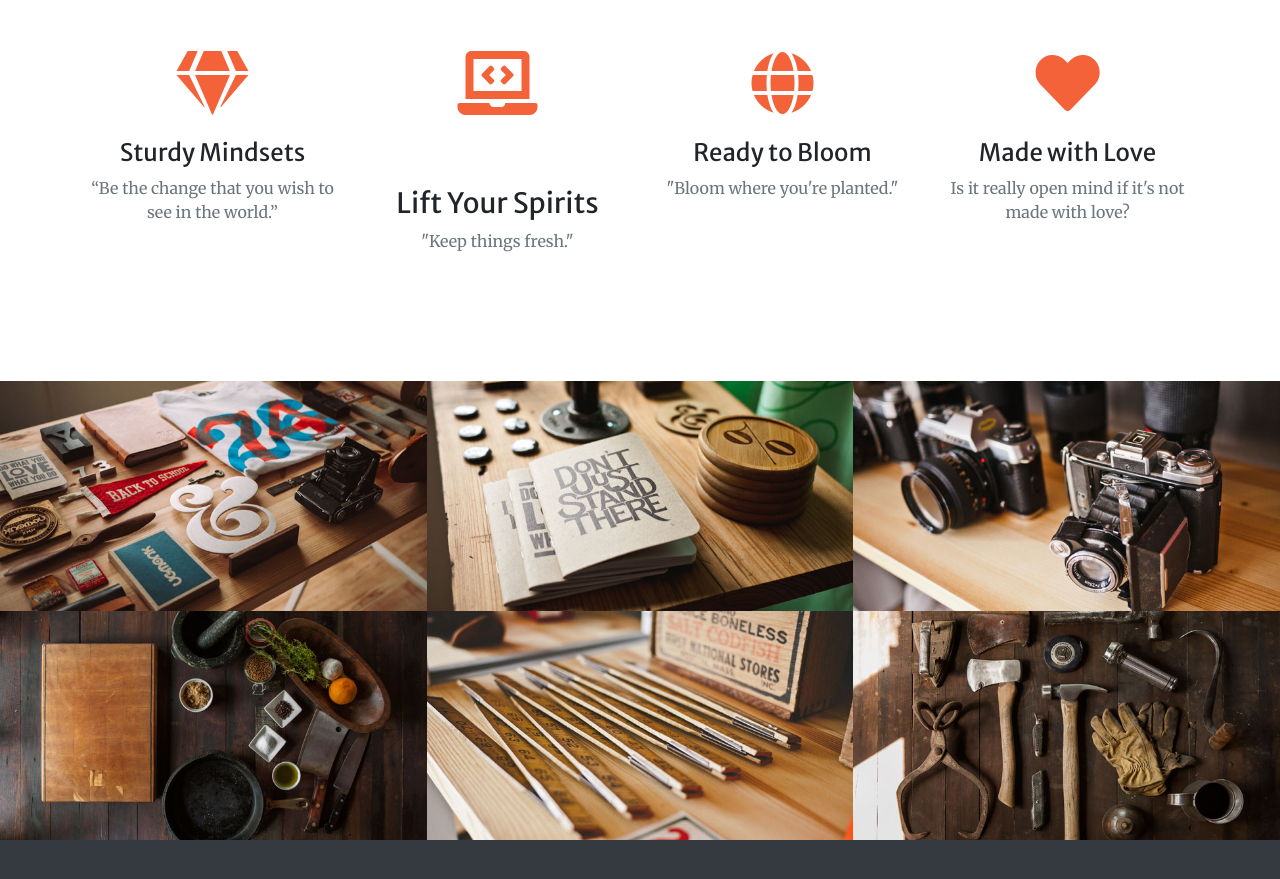
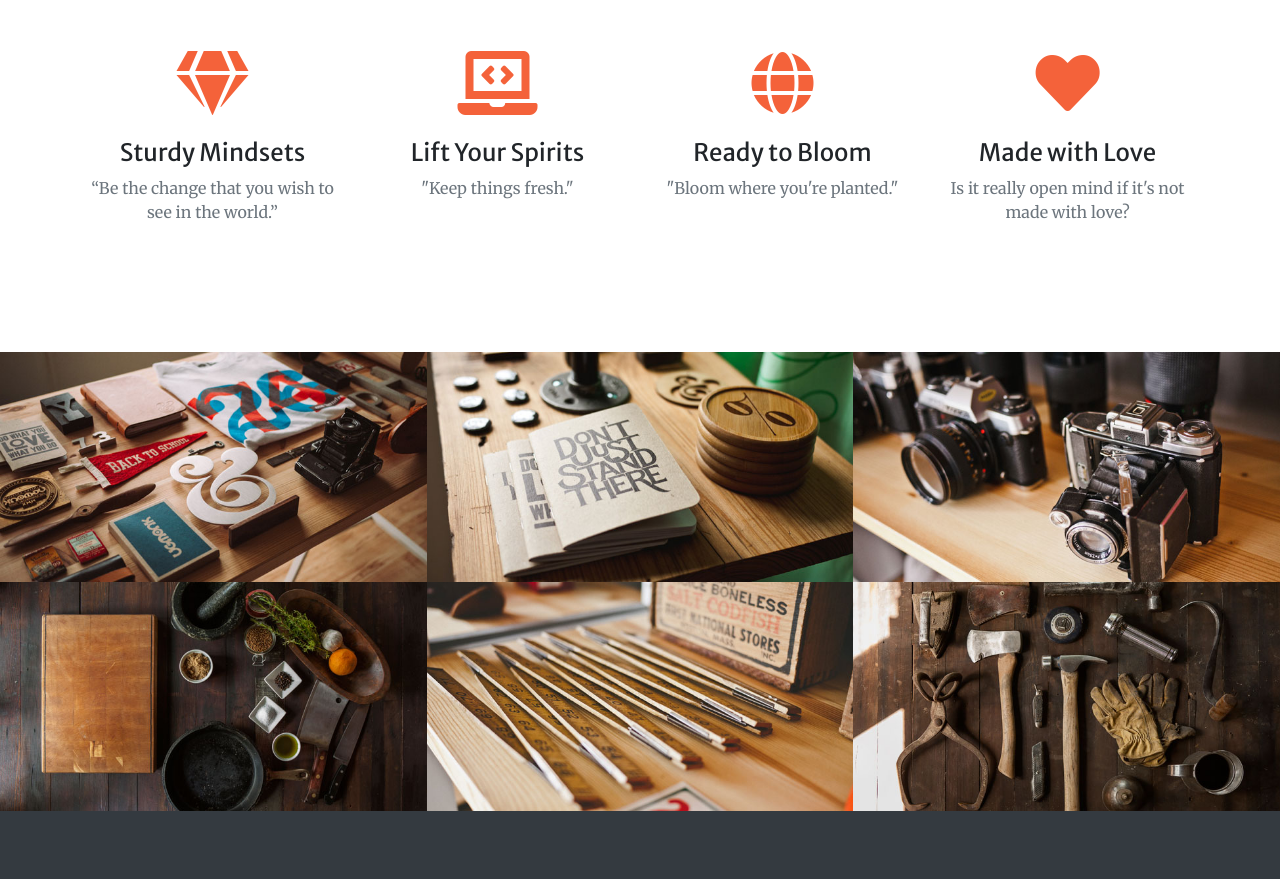
Before and after one commit to almondyolk/almondyolk.github.io, a website with bundled scripts: page index.html in a window 1280 px wide. Shown: the part 1468-2347 px from the top of the page. Built offline with nearby package versions, Linux system fonts and the light colour scheme.

Commit message:
Update index.html

```diff
--- a/index.html
+++ b/index.html
@@ -105,7 +105,7 @@
         <div class="col-lg-3 col-md-6 text-center">
           <div class="mt-5">
             <i class="fas fa-4x fa-laptop-code text-primary mb-4"></i>
-            <h3 class="mt-5">Lift Your Spirits</h3>
+            <h3 class="h4 mb-2">Lift Your Spirits</h3>
             <p class="text-muted mb-0">"Keep things fresh."</p>
           </div>
         </div>
```
